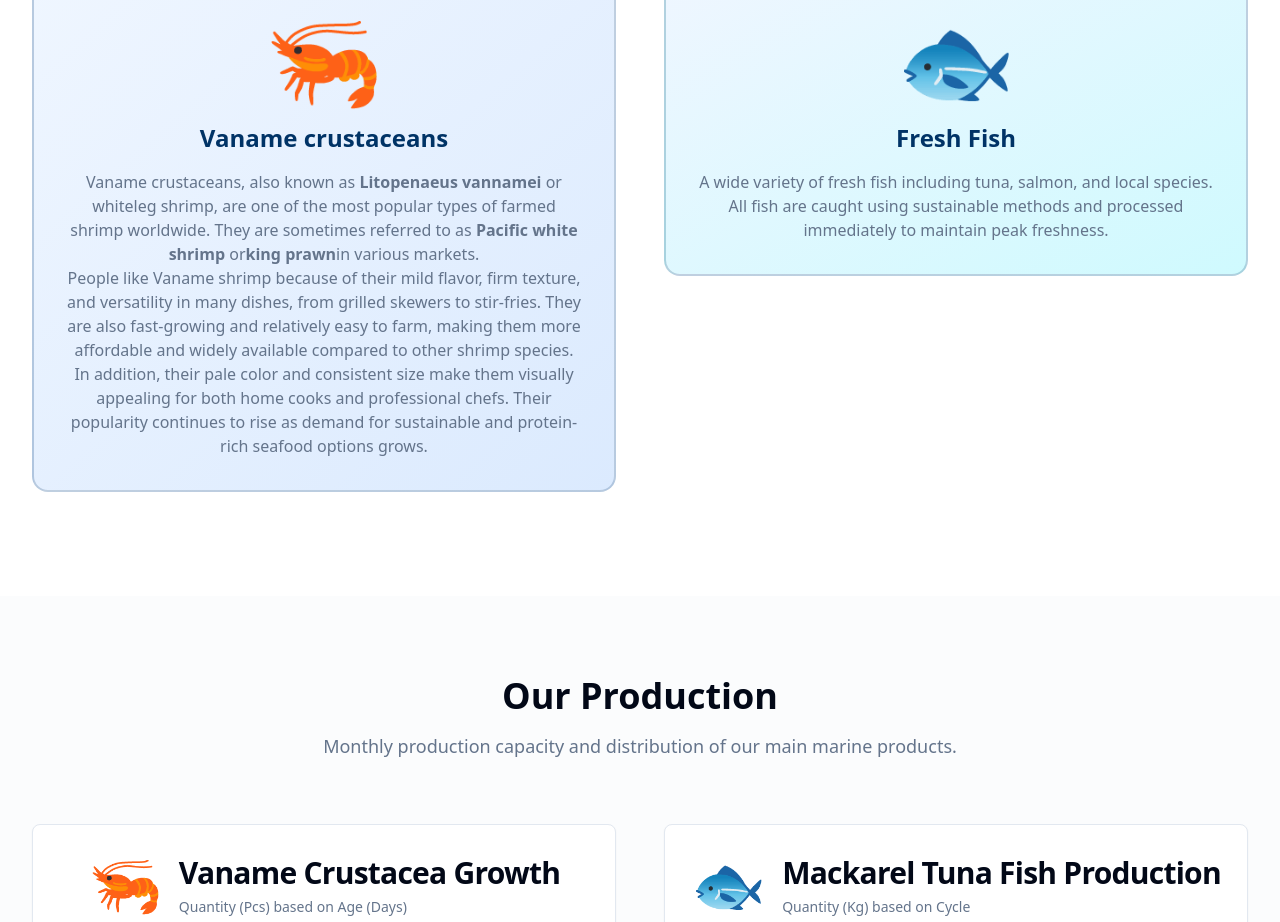
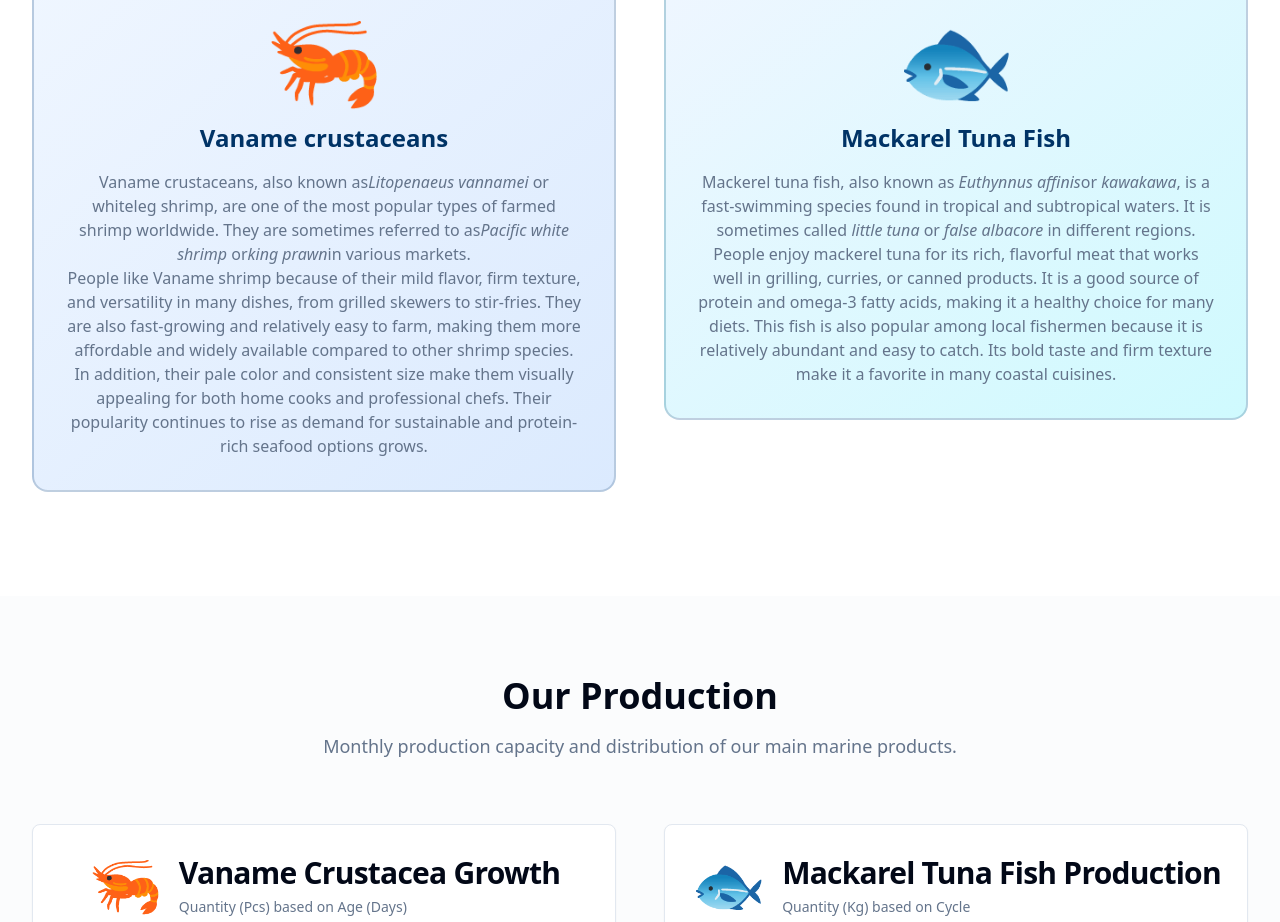
Before and after one commit to marsonparulian/bonafit-bm, a React (Vite) app: page / in a window 1280 px wide. Shown: the part 4560-5482 px from the top of the page. Built offline with nearby package versions, Linux system fonts and the light colour scheme.

Commit message:
Style and add overview about the Tuna Mackarel

```diff
--- a/src/components/ProductsShowcase.tsx
+++ b/src/components/ProductsShowcase.tsx
@@ -23,27 +23,24 @@ export const ProductsShowcase = () => {
                 {/* Fresh, sustainably sourced shrimp available in various sizes.
                 Known for their sweet taste and firm texture, perfect for
                 restaurants and food service operations. */}
-                <p>
-                  Vaname crustaceans, also known as{" "}
-                  <strong>Litopenaeus vannamei</strong> or whiteleg shrimp, are
-                  one of the most popular types of farmed shrimp worldwide. They
-                  are sometimes referred to as{" "}
-                  <strong>Pacific white shrimp</strong> or
-                  <strong>king prawn</strong>
-                  in various markets.
-                </p>
+                Vaname crustaceans, also known as
+                <em>Litopenaeus vannamei</em> or whiteleg shrimp, are one of the
+                most popular types of farmed shrimp worldwide. They are
+                sometimes referred to as
+                <em>Pacific white shrimp</em> or
+                <em>king prawn</em>
+                in various markets.
+              </p>
 
-                <p>
-                  People like Vaname shrimp because of their mild flavor, firm
-                  texture, and versatility in many dishes, from grilled skewers
-                  to stir-fries. They are also fast-growing and relatively easy
-                  to farm, making them more affordable and widely available
-                  compared to other shrimp species. In addition, their pale
-                  color and consistent size make them visually appealing for
-                  both home cooks and professional chefs. Their popularity
-                  continues to rise as demand for sustainable and protein-rich
-                  seafood options grows.
-                </p>
+              <p className="text-muted-foreground">
+                People like Vaname shrimp because of their mild flavor, firm
+                texture, and versatility in many dishes, from grilled skewers to
+                stir-fries. They are also fast-growing and relatively easy to
+                farm, making them more affordable and widely available compared
+                to other shrimp species. In addition, their pale color and
+                consistent size make them visually appealing for both home cooks
+                and professional chefs. Their popularity continues to rise as
+                demand for sustainable and protein-rich seafood options grows.
               </p>
             </div>
           </div>
@@ -52,12 +49,27 @@ export const ProductsShowcase = () => {
             <div className="bg-gradient-to-br from-blue-50 to-cyan-100 rounded-2xl p-8 mb-6 border-2 border-primary/20">
               <div className="text-8xl mb-4">🐟</div>
               <h3 className="text-2xl font-bold mb-4 text-primary">
-                Fresh Fish
+                Mackarel Tuna Fish
               </h3>
               <p className="text-muted-foreground">
-                A wide variety of fresh fish including tuna, salmon, and local
+                {/* A wide variety of fresh fish including tuna, salmon, and local
                 species. All fish are caught using sustainable methods and
-                processed immediately to maintain peak freshness.
+                processed immediately to maintain peak freshness. */}
+                Mackerel tuna fish, also known as <em>Euthynnus affinis</em>
+                or <em> kawakawa</em>, is a fast-swimming species found in
+                tropical and subtropical waters. It is sometimes called{" "}
+                <em>little tuna</em> or <em>false albacore</em> in different
+                regions.
+              </p>
+
+              <p className="text-muted-foreground">
+                People enjoy mackerel tuna for its rich, flavorful meat that
+                works well in grilling, curries, or canned products. It is a
+                good source of protein and omega-3 fatty acids, making it a
+                healthy choice for many diets. This fish is also popular among
+                local fishermen because it is relatively abundant and easy to
+                catch. Its bold taste and firm texture make it a favorite in
+                many coastal cuisines.
               </p>
             </div>
           </div>
```
